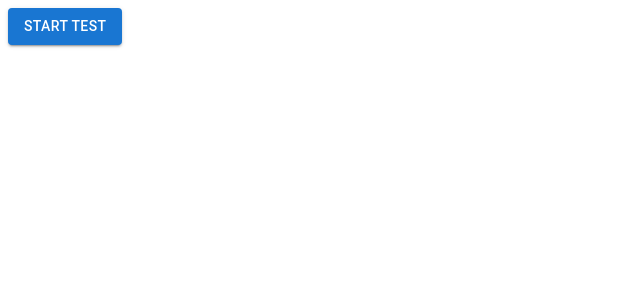
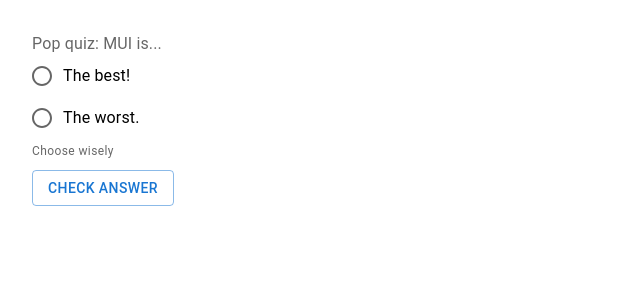
Before and after one commit to Vavom/Quiz, a React (Create React App) app: page / in a window 1280 px wide. Shown: the top 300 px of the page, without its empty margins (0-640 px from the left). Built offline with nearby package versions, Linux system fonts and the light colour scheme; no server answers; the HTML template or start-up script is replaced by a standard one.

Commit message:
Question template with data retrival

```diff
--- a/src/App.tsx
+++ b/src/App.tsx
@@ -1,7 +1,20 @@
 import * as React from "react";
 import ReactDOM from "react-dom";
 import Button from "@mui/material/Button";
+import Quiz from "./Quiz";
 
 export default function App() {
-  return <Button variant="contained">Start Test</Button>;
+  const [startTest, setStartTest] = React.useState(false);
+  const button = (
+    <Button
+      variant="contained"
+      onClick={() => {
+        setStartTest(true);
+      }}
+    >
+      Start Test
+    </Button>
+  );
+  const quiz = <Quiz />;
+  return startTest ? button : quiz;
 }
--- /dev/null
+++ b/src/Question.tsx
@@ -0,0 +1,76 @@
+import {
+  Button,
+  FormControl,
+  FormControlLabel,
+  FormHelperText,
+  FormLabel,
+  Radio,
+  RadioGroup,
+} from "@mui/material";
+import * as React from "react";
+import ReactDOM from "react-dom";
+
+type props = {
+  counter: number;
+};
+
+export default function Question({ counter }: props) {
+  const [value, setValue] = React.useState("");
+  const [error, setError] = React.useState(false);
+  const [helperText, setHelperText] = React.useState("Choose wisely");
+
+  const handleRadioChange = (event: any) => {
+    setValue(event.target.value);
+    setHelperText(" ");
+    setError(false);
+  };
+
+  const handleSubmit = (event: any) => {
+    event.preventDefault();
+
+    if (value === "best") {
+      setHelperText("You got it!");
+      setError(false);
+    } else if (value === "worst") {
+      setHelperText("Sorry, wrong answer!");
+      setError(true);
+    } else {
+      setHelperText("Please select an option.");
+      setError(true);
+    }
+  };
+
+  return (
+    <form onSubmit={handleSubmit}>
+      <FormControl
+        sx={{ m: 3 }}
+        component="fieldset"
+        error={error}
+        variant="standard"
+      >
+        <FormLabel component="legend">Pop quiz: MUI is...</FormLabel>
+        <RadioGroup
+          aria-label="quiz"
+          name="quiz"
+          value={value}
+          onChange={handleRadioChange}
+        >
+          <FormControlLabel
+            value="best"
+            control={<Radio />}
+            label="The best!"
+          />
+          <FormControlLabel
+            value="worst"
+            control={<Radio />}
+            label="The worst."
+          />
+        </RadioGroup>
+        <FormHelperText>{helperText}</FormHelperText>
+        <Button sx={{ mt: 1, mr: 1 }} type="submit" variant="outlined">
+          Check Answer
+        </Button>
+      </FormControl>
+    </form>
+  );
+}
--- /dev/null
+++ b/src/Quiz.tsx
@@ -0,0 +1,22 @@
+import * as React from "react";
+import ReactDOM from "react-dom";
+import Question from "./Question";
+
+export default function Quiz() {
+  const [data, setData] = React.useState(null);
+  let counter = 0;
+
+  React.useEffect(() => {
+    const getData = async () => {
+      const res = await fetch(
+        "https://multiverselearningproducts.github.io/swe/BCS-sample-questions.json"
+      );
+      const data = await res.json();
+      setData(data);
+    };
+    getData();
+  }, []);
+
+  console.log(data);
+  return <Question counter={counter} />;
+}
```
Also changed, not shown: 12 other files (tests, documents, lock files or other folders).
